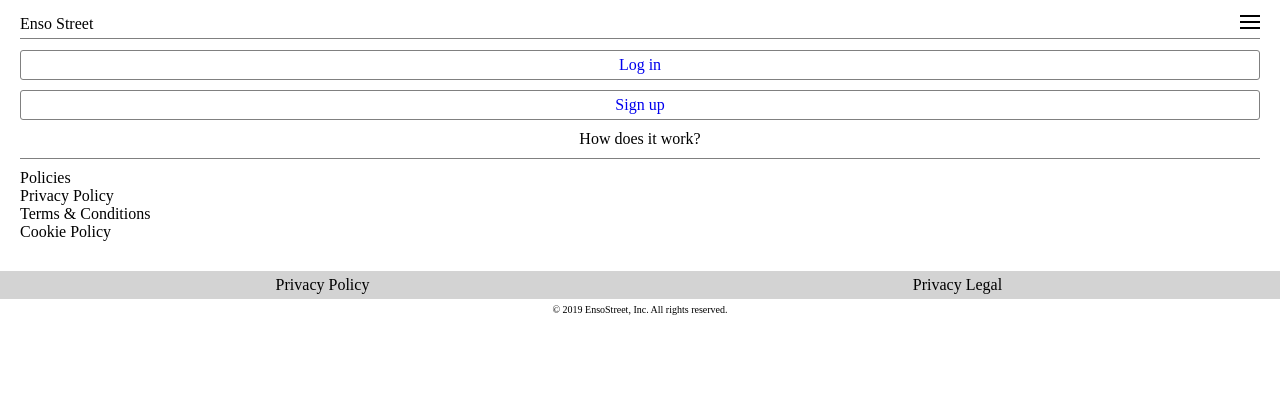
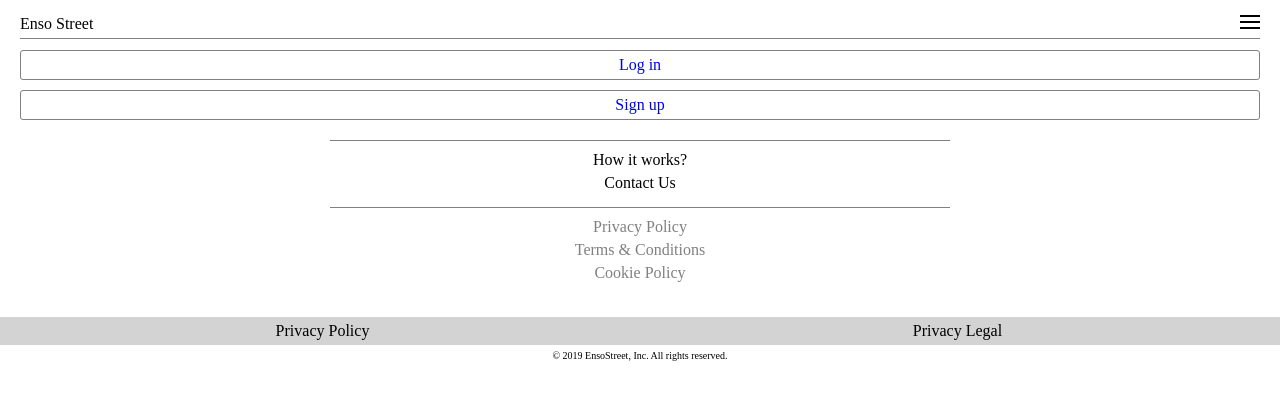
Before and after one commit to liquidMocha/enso-street, a React app: page /menu in a window 1280 px wide. Shown: the top 400 px of the page. Built offline with nearby package versions, Linux system fonts and the light colour scheme; no server answers.

Commit message:
adjust menu page layout for logged in users

```diff
--- a/src/components/homepage/menu/MenuPage.js
+++ b/src/components/homepage/menu/MenuPage.js
@@ -1,8 +1,8 @@
 import React, {useEffect, useState} from "react";
 import {Link} from "react-router-dom";
-import '../../../styles/MenuPage.scss';
 import TitleBar from "../../shared/TitleBar";
 import axios from "axios";
+import '../../../styles/MenuPage.scss';
 
 const MenuPage = (props) => {
     const [isLoggedIn, setIsLoggedIn] = useState(false);
@@ -35,21 +35,23 @@ const MenuPage = (props) => {
     const links = () => {
         if (isLoggedIn) {
             return (
-                <div id='menu-page-button-group'>
+                <>
                     <Link to={'post-item'} id='post-item-button'>
                         <div className='home-page-button'>
-                            Post Item
+                            Post Items
                         </div>
                     </Link>
-                    <Link to={'my-items'} id='post-item-button'>
-                        <div className='home-page-button'>
-                            My Items
+                    <div id='menu-page-button-group'>
+                        <Link to={'my-items'} id='post-item-button'>
+                            <div className='menu-page-options'>
+                                My Items
+                            </div>
+                        </Link>
+                        <div id='logout-button' className='menu-page-options' onClick={logout}>
+                            Log Out
                         </div>
-                    </Link>
-                    <div id='logout-button' className='home-page-button' onClick={logout}>
-                        Log Out
                     </div>
-                </div>
+                </>
             )
         } else {
             return (
@@ -71,14 +73,16 @@ const MenuPage = (props) => {
     };
 
     return (
-        <div className='menu-page'>
+        <div className='menu-page column-layout'>
             <TitleBar/>
             <div id="menu-page-body">
                 {links()}
-                <div>How does it work?</div>
             </div>
-            <div id='menu-page-policy-section'>
-                <div>Policies</div>
+            <div id='secondary-options' className='column-layout'>
+                <div>How it works?</div>
+                <div>Contact Us</div>
+            </div>
+            <div id='menu-page-policy-section' className='column-layout'>
                 <div>Privacy Policy</div>
                 <div>Terms & Conditions</div>
                 <div>Cookie Policy</div>
--- a/src/styles/MenuPage.scss
+++ b/src/styles/MenuPage.scss
@@ -1,8 +1,8 @@
 .menu-page {
+  text-align: center;
 
   #menu-page-body {
-    text-align: center;
-    border-bottom: 1px solid grey;
+    width: 100%;
     padding-bottom: 10px;
   }
 
@@ -16,15 +16,34 @@
       width: 100%;
     }
 
-    .home-page-button {
-      border-radius: 3px;
-      margin-bottom: 10px;
-      padding: 5px;
-      border: 1px solid grey;
+    .menu-page-options {
+      margin-bottom: 5px;
+    }
+  }
+
+  #secondary-options {
+    width: 50%;
+    border-top: 1px solid grey;
+    border-bottom: 1px solid grey;
+    padding: 10px 0;
+    div {
+      margin-bottom: 5px;
     }
   }
 
   #menu-page-policy-section {
+    div {
+      margin-bottom: 5px;
+      color: grey;
+    }
+
     margin-top: 10px;
   }
 }
+
+.home-page-button {
+  border-radius: 3px;
+  margin-bottom: 10px;
+  padding: 5px;
+  border: 1px solid grey;
+}
```
